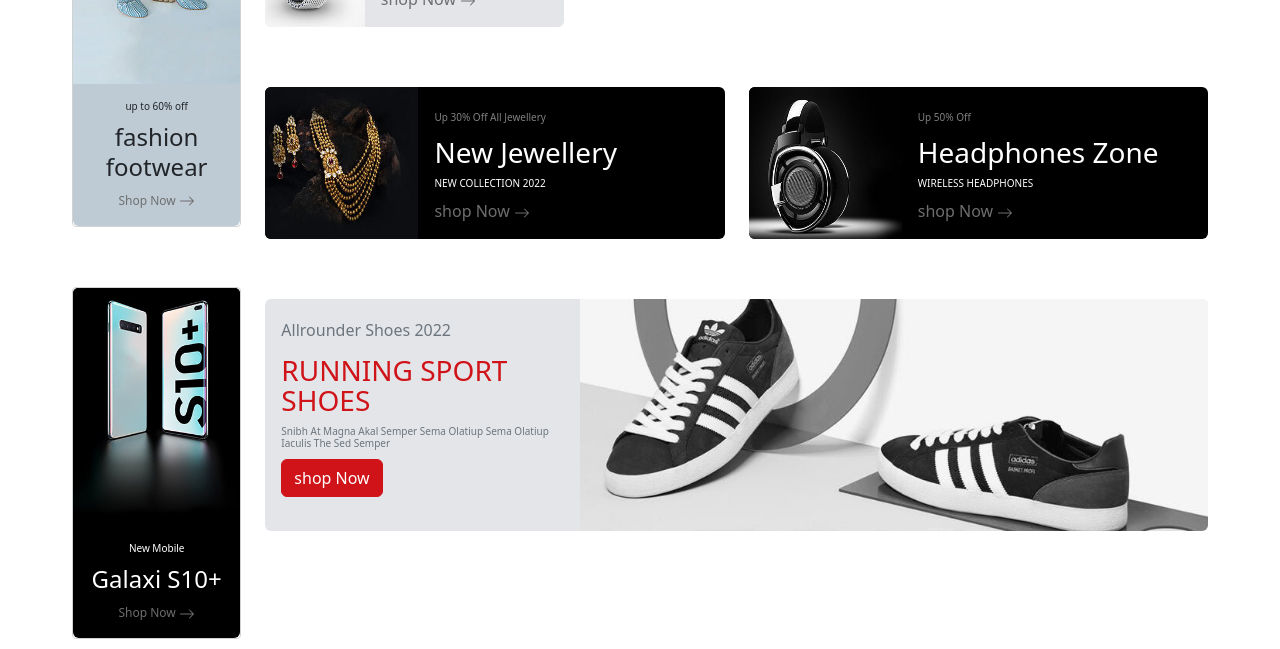
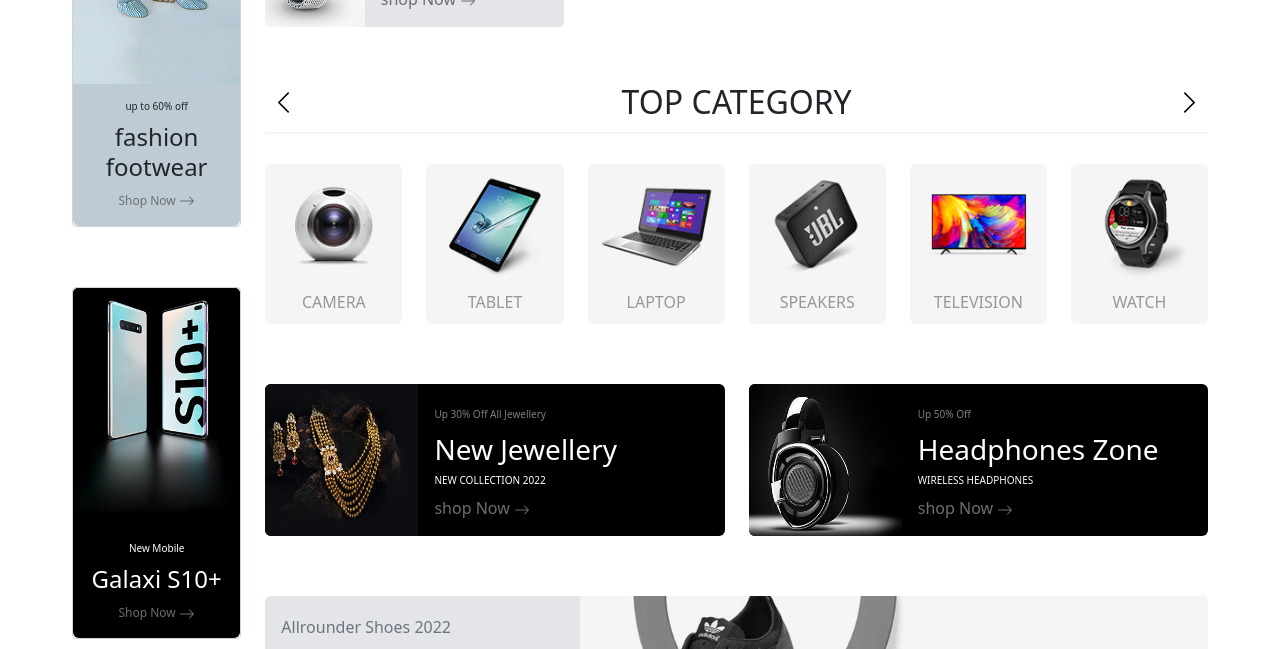
Before and after one commit to jppca/bootstrap-sass-exam, a website: page index.html in a window 1280 px wide. Shown: the part 936-1585 px from the top of the page. Drawn offline with Linux system fonts and the light colour scheme.

Commit message:
add carousel b4

```diff
--- /dev/null
+++ b/css/styles.b4.min.css
@@ -0,0 +1,104 @@
+/*
+Styles-Block-4
+*/
+
+/*
+-------------------------------------------------------
+Breakpoint - 375px
+*/
+.background-b4 {
+  background-color: white;
+  padding-top: 30px;
+  padding-bottom: 30px;
+}
+
+.wrapper-b4 {
+  overflow: hidden;
+}
+.wrapper-title-b4 {
+  text-align: center;
+  border-bottom: 2px solid #f5f5f5;
+  padding-bottom: 15px;
+  margin-bottom: 30px;
+  display: flex;
+  justify-content: space-between;
+  align-items: center;
+  flex-wrap: nowrap;
+}
+
+#btn-prev-b4{
+  margin: 0;
+  background-color: white;
+  border: none;
+
+}
+
+#btn-next-b4{
+  margin: 0;
+  background-color: white;
+  border: none;
+
+}
+
+.styles-link-b4{
+text-decoration: none;
+position: absolute;
+color: #979797;
+left: 50%;
+bottom: 10px;
+transform:translateX(-50%);
+transition: all .5s;
+}
+
+.styles-link-b4:hover{
+ color: #d01418;
+}
+
+.title-b4 {
+  margin: 0;
+}
+.carousel-b4 {
+  padding: 0;
+}
+
+.card-b4 {
+  min-height: 160px;
+  background-color: #f5f5f5;
+  border: none;
+}
+
+#custom-row-b4{
+display: inline-flex;
+flex-wrap: nowrap;
+transform: translateX(0px);
+transition: all .5s;
+}
+
+.custom-col-b4{
+  background-color: white;
+}
+
+/*
+ -------------------------------------------------------
+ Breakpoint - 768px
+ */
+
+@media screen and (min-width: 768px) {
+}
+
+/*
+ -------------------------------------------------------
+ Breakpoint - 1024px
+*/
+
+@media screen and (min-width: 1024px) {
+}
+
+/*
+ -------------------------------------------------------
+ Breakpoint - 1440px
+ */
+
+@media screen and (min-width: 1440px) {
+
+}
--- a/index.html
+++ b/index.html
@@ -12,6 +12,7 @@
   <link rel="stylesheet" href="./css/styles.side-bar.min.css">
   <link rel="stylesheet" href="./css/styles.b1.min.css">
   <link rel="stylesheet" href="./css/styles.b2.min.css">
+  <link rel="stylesheet" href="./css/styles.b4.min.css">
   <link rel="stylesheet" href="./css/styles.b5.min.css">
   <link rel="stylesheet" href="./css/styles.b8.min.css">
   <link rel="stylesheet" href="./css/styles.b9.min.css">
@@ -594,6 +595,99 @@
             </div>
           </section>
           <!-- ******************************* -->
+          <!--Block-4-->
+          <section class="background-b4">
+            <div class="wrapper-b4">
+              <div class="row mx-auto">
+                <div class="col p-0">
+                  <div class="wrapper-title-b4">
+                    <button href="" id="btn-prev-b4">
+                      <svg xmlns="http://www.w3.org/2000/svg" width="25" height="25" fill="currentColor" class="bi bi-chevron-left" viewBox="0 0 16 16">
+                        <path fill-rule="evenodd" d="M11.354 1.646a.5.5 0 0 1 0 .708L5.707 8l5.647 5.646a.5.5 0 0 1-.708.708l-6-6a.5.5 0 0 1 0-.708l6-6a.5.5 0 0 1 .708 0z"></path>
+                      </svg>
+                    </button>
+                    <h2 class="title-b4"> TOP CATEGORY</h2>
+                    <button href="" id="btn-next-b4">
+                      <svg xmlns="http://www.w3.org/2000/svg" width="25" height="25" fill="currentColor" class="bi bi-chevron-right" viewBox="0 0 16 16">
+                        <path fill-rule="evenodd" d="M4.646 1.646a.5.5 0 0 1 .708 0l6 6a.5.5 0 0 1 0 .708l-6 6a.5.5 0 0 1-.708-.708L10.293 8 4.646 2.354a.5.5 0 0 1 0-.708z"></path>
+                      </svg>
+                    </button>
+                  </div>
+                </div>
+              </div>
+              <div class="row" id="custom-row-b4" style="transform: translateX(0px);">
+                <div class="custom-col-b4 col-6 col-sm-6 col-md-4 col-lg-4 col-xl-2">
+                  <div class="card card-b4">
+                    <div class="card-img">
+                      <img src="./img/7_150x150.png" class="img-fluid">
+                    </div>
+                    <div class="card-img-overlay"> <a class="styles-link-b4" href=""> CAMERA </a></div>
+                  </div>
+                </div>
+                <div class="custom-col-b4 col-6 col-sm-6 col-md-4  col-lg-4 col-xl-2">
+                  <div class="card card-b4">
+                    <div class="card-img">
+                      <img src="./img/6_150x150.png" class="img-fluid">
+                    </div>
+                    <div class="card-img-overlay">
+                      <a class="styles-link-b4" href="">TABLET</a>
+                    </div>
+                  </div>
+                </div>
+                <div class="custom-col-b4 col-6 col-sm-6 col-md-4 col-lg-4 col-xl-2">
+                  <div class="card card-b4">
+                    <div class="card-img">
+                      <img src="./img/5_150x150.png" class="img-fluid">
+                    </div>
+                    <div class="card-img-overlay">
+                      <a class="styles-link-b4" href=""> LAPTOP </a>
+                    </div>
+                  </div>
+                </div>
+                <div class="custom-col-b4 col-6 col-sm-6 col-md-4 col-lg-4 col-xl-2">
+                  <div class="card card-b4">
+                    <div class="card-img">
+                      <img src="./img/4_150x150.png" class="img-fluid">
+                    </div>
+                    <div class="card-img-overlay">
+                      <a class="styles-link-b4" href=""> SPEAKERS </a>
+                    </div>
+                  </div>
+                </div>
+                <div class="custom-col-b4 col-6 col-sm-6 col-md-4 col-lg-4 col-xl-2">
+                  <div class="card card-b4">
+                    <div class="card-img">
+                      <img src="./img/3_150x150.png" class="img-fluid">
+                    </div>
+                    <div class="card-img-overlay">
+                      <a class="styles-link-b4" href="">TELEVISION </a>
+                    </div>
+                  </div>
+                </div>
+                <div class="custom-col-b4 col-6 col-sm-6 col-md-4 col-lg-4 col-xl-2">
+                  <div class="card card-b4">
+                    <div class="card-img">
+                      <img src="./img/2_150x150.png" class="img-fluid">
+                    </div>
+                    <div class="card-img-overlay">
+                      <a class="styles-link-b4" href=""> WATCH </a>
+                    </div>
+                  </div>
+                </div>
+                <div class="custom-col-b4 col-6 col-sm-6 col-md-4 col-lg-4 col-xl-2">
+                  <div class="card card-b4">
+                    <div class="card-img">
+                      <img src="./img/1_150x150.png" class="img-fluid">
+                    </div>
+                    <div class="card-img-overlay">
+                      <a class="styles-link-b4" href="">PHONE</a>
+                    </div>
+                  </div>
+                </div>
+              </div>
+            </div>
+          </section>
+          <!-- ******************************* -->
           <!--Block-5-->
           <section class="background-b5">
             <div class="wrapper-b5">
```
Also changed, not shown: img/1_150x150.png (added), img/2_150x150.png (added), img/3_150x150.png (added), img/4_150x150.png (added), img/5_150x150.png (added), img/6_150x150.png (added), img/7_150x150.png (added).
